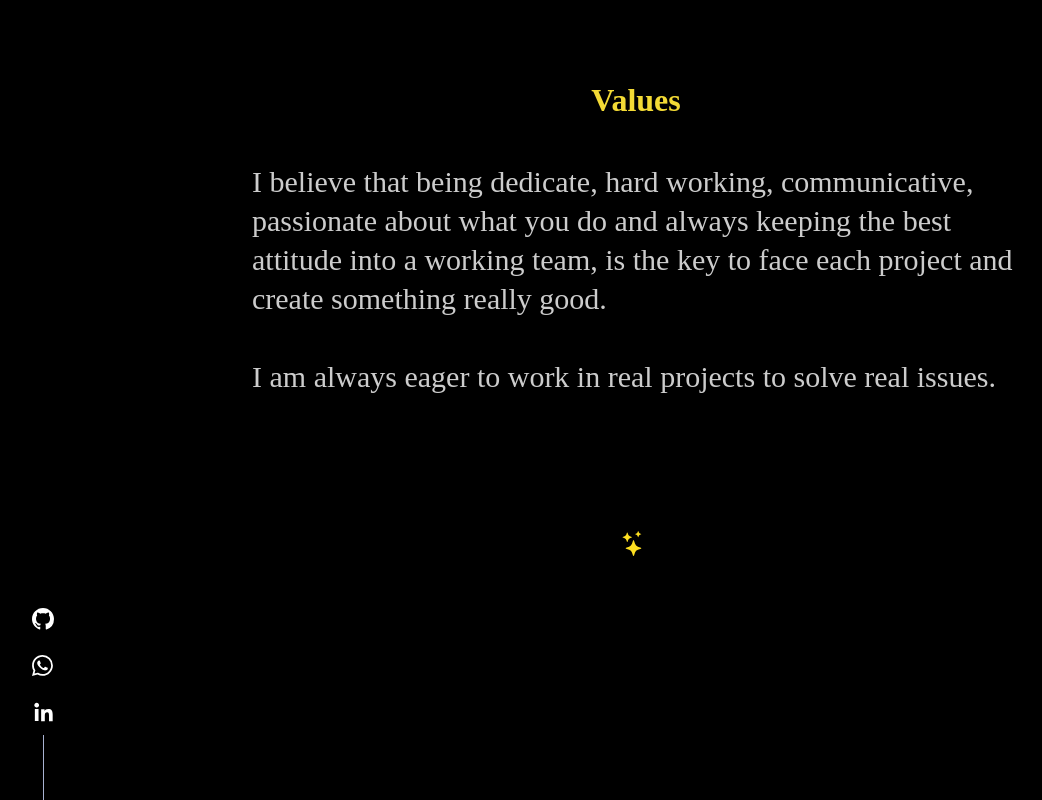
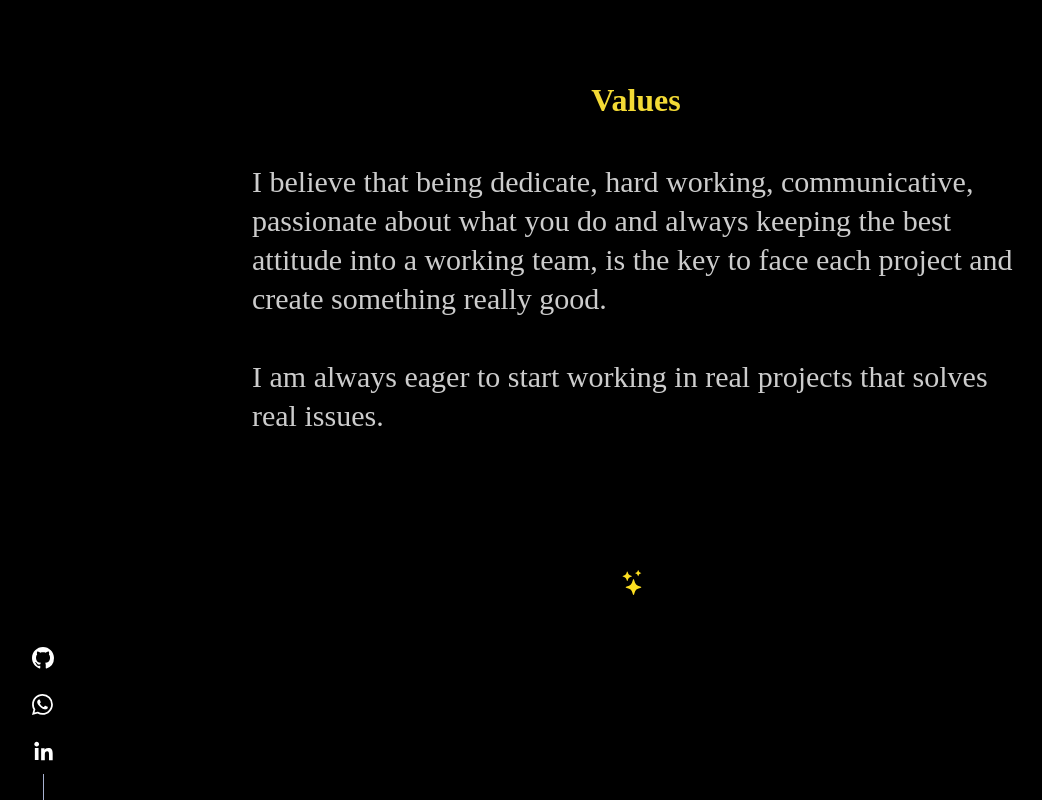
Before and after one commit to Stefano-Vitelli/budapest-project, a React (Create React App) app: page / in a window 1280 px wide. Shown: the part 1185-1985 px from the top of the page, without its empty margins (4-1046 px from the left). Built offline with nearby package versions, Linux system fonts and the light colour scheme.

Commit message:
change text of developer

```diff
--- a/src/Navbar.js
+++ b/src/Navbar.js
@@ -24,16 +24,20 @@ const Navbar = () => {
           My name is Stefano Vitelli, a very passionate and dedicate Trainee Web
           Developer.
           <br />
-          My aim is to become a Full Stack Developer and to achieve this I have been working from the base of HTML, CSS and Javascript to React js and Node Js to create powerful websites. <br />
+          My aim is to become a Full Stack Developer and to achieve this I have
+          been working from the base of HTML, CSS and Javascript to React js and
+          Node Js to create powerful websites. <br />
           <br />
         </p>
         <h3 className="four-header">Values</h3>
         <p className="second-paragraph">
-          I believe that being dedicate, hard working, communicative, passionate about what you
-          do and always keeping the best attitude into a working team, is the
-          key to face each project and create something really good. <br />
+          I believe that being dedicate, hard working, communicative, passionate
+          about what you do and always keeping the best attitude into a working
+          team, is the key to face each project and create something really
+          good. <br />
           <br />
-          I am always eager to work in real projects to solve real issues.<br />
+          I am always eager to start working in real projects that solves real issues.
+          <br />
           <img
             src="/web-images/stars-custom.svg"
             alt="stars-sky"
```
